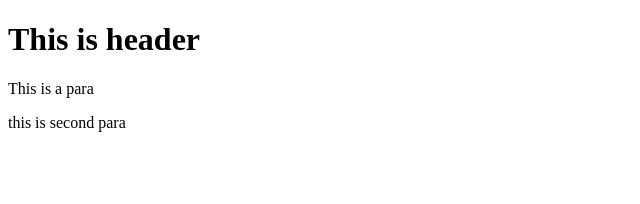
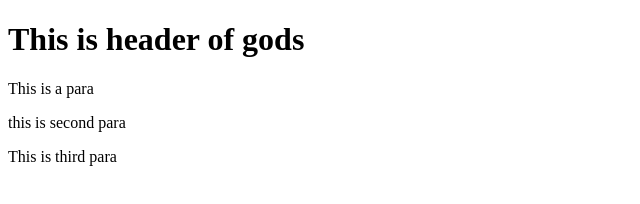
Before and after one commit to vivekptnk/git-testt, a website: page index.html in a window 1280 px wide. Shown: the whole page, without its empty margins (0-640 px from the left). Drawn offline with Linux system fonts and the light colour scheme.

Commit message:
newer changes

```diff
--- a/index.html
+++ b/index.html
@@ -7,8 +7,9 @@
     <title>Document</title>
 </head>
 <body>
-    <h1>  This is header  </h1>
+    <h1>  This is header of gods </h1>
     <p> This is a para  </p>
     <p> this is second para</p>
+    <p> This is third para</p>
 </body>
 </html>
```
Also changed, not shown: package.json (added, +24 -0 lines), 1 other file.
